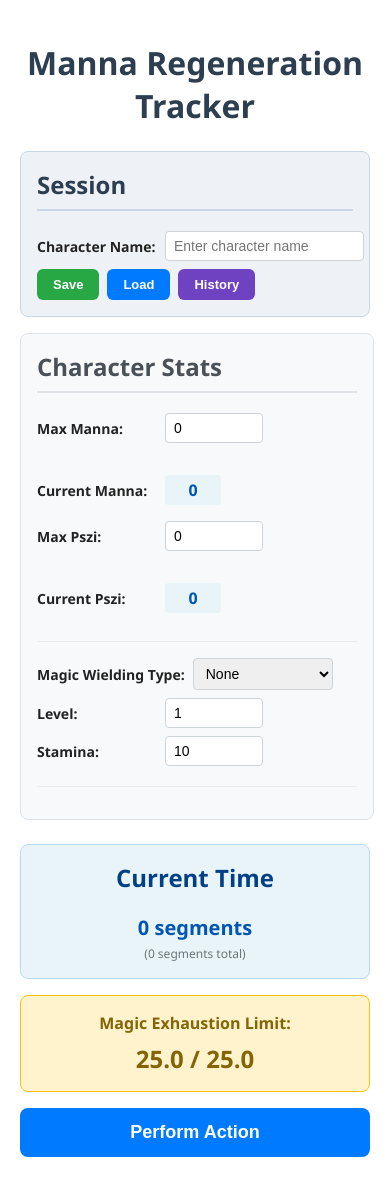
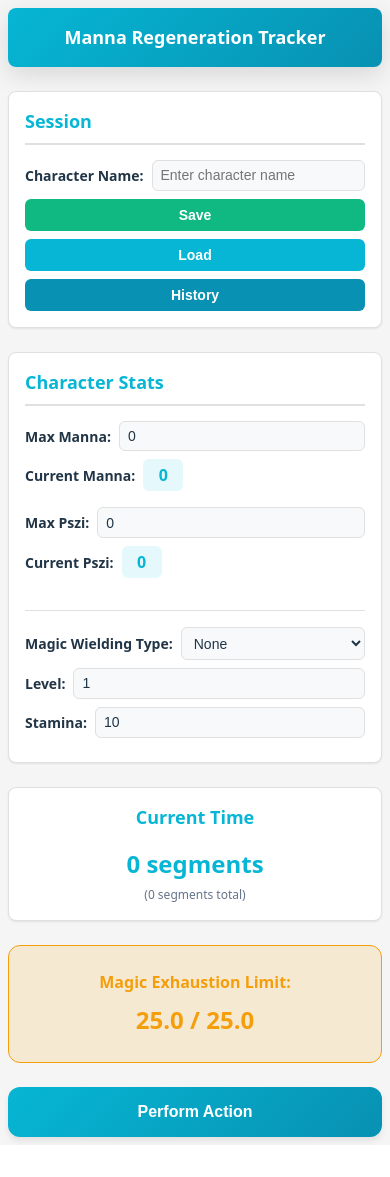
Before and after one commit to Sirazad/manna_regen, a React (Vite) app in the folder frontend/: page / in a window 390 px wide. After the commit the page ends 1145 px from the top, so only its background shows below. Built offline with nearby package versions, Linux system fonts and the light colour scheme; the HTML template or start-up script is replaced by a standard one.

Commit message:
Apply magus-diary color scheme with CSS variables and mobile-responsive design
Co-authored-by: Sirazad <67080994+Sirazad@users.noreply.github.com>

```diff
--- a/frontend/index.html
+++ b/frontend/index.html
@@ -4,7 +4,7 @@
     <meta charset="utf-8" />
     <link rel="icon" href="/favicon.ico" />
     <meta name="viewport" content="width=device-width, initial-scale=1" />
-    <meta name="theme-color" content="#000000" />
+    <meta name="theme-color" content="#1a1a1a" />
     <meta name="description" content="Manna Regeneration Tracker" />
     <title>Manna Regen Tracker</title>
   </head>
--- a/frontend/src/App.css
+++ b/frontend/src/App.css
@@ -1,77 +1,102 @@
+/* ===== App Layout ===== */
 .App {
   max-width: 960px;
   margin: 0 auto;
-  padding: 20px;
-  font-family: 'Segoe UI', Tahoma, Geneva, Verdana, sans-serif;
-  color: #222;
+  padding: var(--spacing-lg);
+  min-height: 100vh;
 }
 
 .App h1 {
   text-align: center;
-  color: #2c3e50;
-  margin-bottom: 24px;
+  margin: 0 0 var(--spacing-lg);
+  font-size: var(--font-size-2xl);
+  font-weight: 700;
+  background: linear-gradient(135deg, var(--color-primary) 0%, var(--color-secondary) 100%);
+  color: white;
+  padding: var(--spacing-xl);
+  border-radius: var(--radius-xl);
+  box-shadow: var(--shadow-lg);
 }
 
 .main-layout {
   display: flex;
-  gap: 24px;
+  gap: var(--spacing-lg);
   flex-wrap: wrap;
 }
 
-/* Character Panel */
+/* ===== Character Panel ===== */
 .character-panel {
   flex: 1;
-  min-width: 320px;
-  background: #f8f9fa;
-  border-radius: 8px;
-  padding: 16px;
-  border: 1px solid #dee2e6;
+  min-width: 300px;
+  background: var(--color-surface);
+  border-radius: var(--radius-xl);
+  padding: var(--spacing-lg);
+  border: 1px solid var(--color-border);
+  box-shadow: var(--shadow-sm);
 }
 
 .character-panel h2 {
   margin-top: 0;
-  color: #495057;
-  border-bottom: 2px solid #dee2e6;
-  padding-bottom: 8px;
+  color: var(--color-primary);
+  border-bottom: 2px solid var(--color-border);
+  padding-bottom: var(--spacing-sm);
+  font-size: var(--font-size-lg);
 }
 
 .stat-group {
-  margin-bottom: 16px;
-  padding-bottom: 12px;
-  border-bottom: 1px solid #e9ecef;
+  margin-bottom: var(--spacing-md);
+  padding-bottom: var(--spacing-md);
+  border-bottom: 1px solid var(--color-border);
+}
+
+.stat-group:last-child {
+  border-bottom: none;
+  margin-bottom: 0;
+  padding-bottom: 0;
 }
 
 .stat-pair-row {
   display: flex;
   align-items: center;
-  gap: 24px;
-  margin-bottom: 8px;
-  flex-wrap: wrap;
+  gap: var(--spacing-lg);
+  margin-bottom: var(--spacing-sm);
 }
 
 .stat-pair-row > .stat-row {
-  flex: 0 0 auto;
+  flex: 1 1 0;
+  min-width: 0;
 }
 
 .stat-row {
   display: flex;
   align-items: center;
-  gap: 8px;
-  margin-bottom: 8px;
+  gap: var(--spacing-sm);
+  margin-bottom: var(--spacing-sm);
 }
 
 .stat-row label {
   min-width: 120px;
   font-weight: 600;
-  font-size: 14px;
+  font-size: var(--font-size-sm);
+  color: var(--color-text);
 }
 
 .stat-row input[type="number"],
 .stat-row select {
-  padding: 6px 8px;
-  border: 1px solid #ced4da;
-  border-radius: 4px;
-  font-size: 14px;
+  padding: 0.4rem 0.5rem;
+  border: 1px solid var(--color-border);
+  border-radius: var(--radius-md);
+  font-size: var(--font-size-sm);
+  background-color: var(--color-surface-elevated);
+  color: var(--color-text);
+  transition: border-color 0.2s ease;
+}
+
+.stat-row input[type="number"]:focus,
+.stat-row select:focus {
+  outline: none;
+  border-color: var(--color-primary);
+  box-shadow: 0 0 0 2px rgba(6, 182, 212, 0.2);
 }
 
 .stat-row input[type="number"] {
@@ -83,146 +108,173 @@
 }
 
 .current-value {
-  font-size: 16px;
+  font-size: var(--font-size-base);
   font-weight: 700;
-  color: #0056b3;
-  padding: 4px 8px;
-  background: #e8f4f8;
-  border-radius: 4px;
+  color: var(--color-primary);
+  padding: 0.25rem 0.5rem;
+  background: rgba(6, 182, 212, 0.1);
+  border-radius: var(--radius-md);
   min-width: 40px;
   text-align: center;
 }
 
-/* Right Panel */
+/* ===== Panels ===== */
+.left-panel {
+  flex: 1;
+  min-width: 300px;
+  display: flex;
+  flex-direction: column;
+  gap: var(--spacing-lg);
+}
+
 .right-panel {
   flex: 1;
-  min-width: 280px;
+  min-width: 260px;
   display: flex;
   flex-direction: column;
-  gap: 16px;
+  gap: var(--spacing-lg);
 }
 
-/* Time Display */
+/* ===== Time Display ===== */
 .time-display {
-  background: #e8f4f8;
-  border-radius: 8px;
-  padding: 16px;
+  background: var(--color-surface);
+  border-radius: var(--radius-xl);
+  padding: var(--spacing-lg);
   text-align: center;
-  border: 1px solid #b8daff;
+  border: 1px solid var(--color-border);
+  box-shadow: var(--shadow-sm);
 }
 
 .time-display h2 {
   margin-top: 0;
-  color: #004085;
+  color: var(--color-primary);
+  font-size: var(--font-size-lg);
 }
 
 .time-value {
-  font-size: 20px;
+  font-size: var(--font-size-xl);
   font-weight: 700;
-  color: #0056b3;
+  color: var(--color-primary);
 }
 
 .time-raw {
-  font-size: 12px;
-  color: #6c757d;
-  margin-top: 4px;
+  font-size: var(--font-size-xs);
+  color: var(--color-text-muted);
+  margin-top: var(--spacing-xs);
 }
 
-/* Magic Exhaustion */
+/* ===== Magic Exhaustion ===== */
 .magic-exhaustion-display {
-  background: #fff3cd;
-  border-radius: 8px;
-  padding: 16px;
+  background: var(--color-warning-bg);
+  border-radius: var(--radius-xl);
+  padding: var(--spacing-lg);
   text-align: center;
-  border: 1px solid #ffc107;
+  border: 1px solid var(--color-warning);
 }
 
 .magic-exhaustion-display label {
   font-weight: 600;
   display: block;
-  margin-bottom: 8px;
-  color: #856404;
+  margin-bottom: var(--spacing-sm);
+  color: var(--color-warning);
 }
 
 .magic-exhaustion-display span {
-  font-size: 24px;
+  font-size: var(--font-size-xl);
   font-weight: 700;
-  color: #856404;
+  color: var(--color-warning);
 }
 
 .warning-value {
-  color: #dc3545 !important;
+  color: var(--color-danger) !important;
 }
 
-/* Action Button */
+/* ===== Action Button ===== */
 .action-button {
-  padding: 14px 24px;
-  font-size: 18px;
+  padding: 0.875rem var(--spacing-lg);
+  font-size: var(--font-size-lg);
   font-weight: 700;
-  background: #007bff;
+  background: linear-gradient(135deg, var(--color-primary) 0%, var(--color-secondary) 100%);
   color: white;
   border: none;
-  border-radius: 8px;
+  border-radius: var(--radius-xl);
   cursor: pointer;
-  transition: background 0.2s;
+  transition: opacity 0.2s ease, transform 0.1s ease;
+  box-shadow: var(--shadow-md);
 }
 
 .action-button:hover {
-  background: #0056b3;
+  opacity: 0.9;
 }
 
-/* Dialog */
+.action-button:active {
+  transform: scale(0.98);
+}
+
+/* ===== Dialog ===== */
 .dialog-overlay {
   position: fixed;
   top: 0;
   left: 0;
   width: 100%;
   height: 100%;
-  background: rgba(0, 0, 0, 0.5);
+  background: rgba(0, 0, 0, 0.6);
   display: flex;
   align-items: center;
   justify-content: center;
   z-index: 1000;
+  padding: var(--spacing-md);
 }
 
 .dialog {
-  background: white;
-  border-radius: 12px;
-  padding: 24px;
+  background: var(--color-surface);
+  border-radius: var(--radius-xl);
+  padding: var(--spacing-xl);
   max-width: 500px;
-  width: 90%;
-  max-height: 80vh;
+  width: 100%;
+  max-height: 85vh;
   overflow-y: auto;
-  box-shadow: 0 8px 32px rgba(0, 0, 0, 0.3);
+  box-shadow: var(--shadow-lg);
+  border: 1px solid var(--color-border);
 }
 
 .dialog h2 {
   margin-top: 0;
-  color: #2c3e50;
-  border-bottom: 2px solid #dee2e6;
-  padding-bottom: 8px;
+  color: var(--color-primary);
+  border-bottom: 2px solid var(--color-border);
+  padding-bottom: var(--spacing-sm);
+  font-size: var(--font-size-lg);
 }
 
 .action-type-select {
-  margin-bottom: 16px;
+  margin-bottom: var(--spacing-md);
 }
 
 .action-type-select label {
   font-weight: 600;
   display: block;
-  margin-bottom: 4px;
+  margin-bottom: var(--spacing-xs);
+  color: var(--color-text);
 }
 
 .action-type-select select {
   width: 100%;
-  padding: 8px;
-  border: 1px solid #ced4da;
-  border-radius: 4px;
-  font-size: 14px;
+  padding: var(--spacing-sm);
+  border: 1px solid var(--color-border);
+  border-radius: var(--radius-md);
+  font-size: var(--font-size-sm);
+  background-color: var(--color-surface-elevated);
+  color: var(--color-text);
+}
+
+.action-type-select select:focus {
+  outline: none;
+  border-color: var(--color-primary);
+  box-shadow: 0 0 0 2px rgba(6, 182, 212, 0.2);
 }
 
 .dialog .stat-row {
-  margin-bottom: 12px;
+  margin-bottom: var(--spacing-md);
 }
 
 .dialog .stat-row label {
@@ -234,18 +286,19 @@
 }
 
 .time-input-group {
-  margin: 16px 0;
+  margin: var(--spacing-md) 0;
 }
 
 .time-input-group > label {
   font-weight: 600;
   display: block;
-  margin-bottom: 8px;
+  margin-bottom: var(--spacing-sm);
+  color: var(--color-text);
 }
 
 .time-inputs {
   display: flex;
-  gap: 8px;
+  gap: var(--spacing-sm);
   flex-wrap: wrap;
 }
 
@@ -257,183 +310,204 @@
 
 .time-inputs input {
   width: 60px;
-  padding: 6px;
-  border: 1px solid #ced4da;
-  border-radius: 4px;
+  padding: 0.4rem;
+  border: 1px solid var(--color-border);
+  border-radius: var(--radius-md);
   text-align: center;
-  font-size: 14px;
+  font-size: var(--font-size-sm);
+  background-color: var(--color-surface-elevated);
+  color: var(--color-text);
+}
+
+.time-inputs input:focus {
+  outline: none;
+  border-color: var(--color-primary);
+  box-shadow: 0 0 0 2px rgba(6, 182, 212, 0.2);
 }
 
 .time-inputs span {
-  font-size: 11px;
-  color: #6c757d;
-  margin-top: 2px;
+  font-size: var(--font-size-xs);
+  color: var(--color-text-muted);
+  margin-top: var(--spacing-xs);
 }
 
 .dialog-buttons {
   display: flex;
-  gap: 12px;
-  margin-top: 20px;
+  gap: var(--spacing-md);
+  margin-top: var(--spacing-xl);
   justify-content: flex-end;
 }
 
 .confirm-button {
-  padding: 10px 20px;
-  background: #28a745;
+  padding: 0.625rem var(--spacing-lg);
+  background: var(--color-success);
   color: white;
   border: none;
-  border-radius: 6px;
+  border-radius: var(--radius-md);
   cursor: pointer;
   font-weight: 600;
-  font-size: 14px;
+  font-size: var(--font-size-sm);
+  transition: opacity 0.2s ease;
 }
 
 .confirm-button:hover {
-  background: #218838;
+  opacity: 0.9;
 }
 
 .cancel-button {
-  padding: 10px 20px;
-  background: #6c757d;
-  color: white;
-  border: none;
-  border-radius: 6px;
+  padding: 0.625rem var(--spacing-lg);
+  background: transparent;
+  color: var(--color-text-muted);
+  border: 1px solid var(--color-border);
+  border-radius: var(--radius-md);
   cursor: pointer;
   font-weight: 600;
-  font-size: 14px;
+  font-size: var(--font-size-sm);
+  transition: all 0.2s ease;
 }
 
 .cancel-button:hover {
-  background: #5a6268;
+  border-color: var(--color-text-muted);
+  color: var(--color-text);
 }
 
-/* Warning */
+/* ===== Warning ===== */
 .warning-dialog {
   text-align: center;
 }
 
 .warning-text {
-  color: #dc3545;
-  font-size: 16px;
+  color: var(--color-danger);
+  font-size: var(--font-size-base);
   font-weight: 600;
-  padding: 16px;
-  background: #f8d7da;
-  border-radius: 6px;
-  border: 1px solid #f5c6cb;
+  padding: var(--spacing-md);
+  background: var(--color-danger-bg);
+  border-radius: var(--radius-md);
+  border: 1px solid var(--color-danger);
 }
 
-/* Status Message */
+/* ===== Status Message ===== */
 .status-message {
   text-align: center;
-  padding: 8px 16px;
-  margin-bottom: 16px;
-  background: #d4edda;
-  color: #155724;
-  border-radius: 6px;
-  border: 1px solid #c3e6cb;
+  padding: var(--spacing-sm) var(--spacing-md);
+  margin-bottom: var(--spacing-md);
+  background: var(--color-success-bg);
+  color: var(--color-success);
+  border-radius: var(--radius-md);
+  border: 1px solid var(--color-success);
   font-weight: 600;
 }
 
-/* Left Panel */
-.left-panel {
-  flex: 1;
-  min-width: 320px;
-  display: flex;
-  flex-direction: column;
-  gap: 16px;
-}
-
-/* Session Panel */
+/* ===== Session Panel ===== */
 .session-panel {
-  background: #eef2f7;
-  border-radius: 8px;
-  padding: 16px;
-  border: 1px solid #c8d6e5;
+  background: var(--color-surface);
+  border-radius: var(--radius-xl);
+  padding: var(--spacing-lg);
+  border: 1px solid var(--color-border);
+  box-shadow: var(--shadow-sm);
 }
 
 .session-panel h2 {
   margin-top: 0;
-  color: #2c3e50;
-  border-bottom: 2px solid #c8d6e5;
-  padding-bottom: 8px;
+  color: var(--color-primary);
+  border-bottom: 2px solid var(--color-border);
+  padding-bottom: var(--spacing-sm);
+  font-size: var(--font-size-lg);
 }
 
 .session-panel input[type="text"] {
-  padding: 6px 8px;
-  border: 1px solid #ced4da;
-  border-radius: 4px;
-  font-size: 14px;
+  padding: 0.4rem 0.5rem;
+  border: 1px solid var(--color-border);
+  border-radius: var(--radius-md);
+  font-size: var(--font-size-sm);
   flex: 1;
+  background-color: var(--color-surface-elevated);
+  color: var(--color-text);
+}
+
+.session-panel input[type="text"]:focus {
+  outline: none;
+  border-color: var(--color-primary);
+  box-shadow: 0 0 0 2px rgba(6, 182, 212, 0.2);
 }
 
 .session-buttons {
   display: flex;
-  gap: 8px;
-  margin-top: 8px;
+  gap: var(--spacing-sm);
+  margin-top: var(--spacing-sm);
+  flex-wrap: wrap;
 }
 
 .save-button, .load-button, .history-button {
-  padding: 8px 16px;
+  padding: var(--spacing-sm) var(--spacing-md);
   border: none;
-  border-radius: 6px;
+  border-radius: var(--radius-md);
   cursor: pointer;
   font-weight: 600;
-  font-size: 13px;
+  font-size: var(--font-size-sm);
   color: white;
+  transition: opacity 0.2s ease;
 }
 
-.save-button { background: #28a745; }
-.save-button:hover { background: #218838; }
-.load-button { background: #007bff; }
-.load-button:hover { background: #0056b3; }
-.history-button { background: #6f42c1; }
-.history-button:hover { background: #5a2d91; }
+.save-button:hover, .load-button:hover, .history-button:hover {
+  opacity: 0.9;
+}
+
+.save-button { background: var(--color-success); }
+.load-button { background: var(--color-primary); }
+.history-button { background: var(--color-secondary); }
 
 .load-session-button {
-  padding: 4px 10px;
-  background: #007bff;
+  padding: 0.25rem 0.625rem;
+  background: var(--color-primary);
   color: white;
   border: none;
-  border-radius: 4px;
+  border-radius: var(--radius-sm);
   cursor: pointer;
-  font-size: 12px;
+  font-size: var(--font-size-xs);
+  transition: opacity 0.2s ease;
 }
 
-.load-session-button:hover { background: #0056b3; }
+.load-session-button:hover { opacity: 0.9; }
 
-/* Session List */
+/* ===== Session List ===== */
 .session-list {
-  margin-top: 12px;
-  background: white;
-  border-radius: 6px;
-  padding: 12px;
-  border: 1px solid #dee2e6;
+  margin-top: var(--spacing-md);
+  background: var(--color-surface-elevated);
+  border-radius: var(--radius-md);
+  padding: var(--spacing-md);
+  border: 1px solid var(--color-border);
+  overflow-x: auto;
+  -webkit-overflow-scrolling: touch;
 }
 
 .session-list h3 {
   margin-top: 0;
-  margin-bottom: 8px;
-  color: #495057;
+  margin-bottom: var(--spacing-sm);
+  color: var(--color-text);
+  font-size: var(--font-size-sm);
 }
 
 .session-list table {
   width: 100%;
   border-collapse: collapse;
-  font-size: 13px;
+  font-size: var(--font-size-sm);
 }
 
 .session-list th, .session-list td {
-  padding: 6px 8px;
+  padding: 0.4rem 0.5rem;
   text-align: left;
-  border-bottom: 1px solid #e9ecef;
+  border-bottom: 1px solid var(--color-border);
+  white-space: nowrap;
 }
 
 .session-list th {
-  background: #f8f9fa;
+  background: var(--color-surface);
   font-weight: 600;
+  color: var(--color-text-muted);
 }
 
-/* History Panel */
+/* ===== History Panel ===== */
 .history-dialog {
   max-width: 700px;
 }
@@ -441,16 +515,140 @@
 .history-table {
   width: 100%;
   border-collapse: collapse;
-  font-size: 13px;
+  font-size: var(--font-size-sm);
 }
 
 .history-table th, .history-table td {
-  padding: 8px;
+  padding: var(--spacing-sm);
   text-align: left;
-  border-bottom: 1px solid #e9ecef;
+  border-bottom: 1px solid var(--color-border);
 }
 
 .history-table th {
-  background: #f8f9fa;
+  background: var(--color-surface-elevated);
   font-weight: 600;
+  color: var(--color-text-muted);
 }
+
+/* ===== Responsive: Tablet ===== */
+@media (max-width: 768px) {
+  .App {
+    padding: var(--spacing-md);
+  }
+
+  .App h1 {
+    font-size: var(--font-size-xl);
+    padding: var(--spacing-lg);
+  }
+
+  .main-layout {
+    flex-direction: column;
+  }
+
+  .left-panel,
+  .right-panel {
+    min-width: 0;
+    width: 100%;
+  }
+
+  .stat-pair-row {
+    gap: var(--spacing-md);
+  }
+
+  .stat-row label {
+    min-width: 100px;
+  }
+
+  .dialog {
+    padding: var(--spacing-lg);
+  }
+
+  .history-dialog {
+    max-width: 100%;
+  }
+}
+
+/* ===== Responsive: Mobile ===== */
+@media (max-width: 480px) {
+  .App {
+    padding: var(--spacing-sm);
+  }
+
+  .App h1 {
+    font-size: var(--font-size-lg);
+    padding: var(--spacing-md);
+    border-radius: var(--radius-lg);
+  }
+
+  .character-panel,
+  .session-panel,
+  .time-display {
+    padding: var(--spacing-md);
+    border-radius: var(--radius-lg);
+  }
+
+  .stat-pair-row {
+    flex-direction: column;
+    gap: 0;
+    align-items: flex-start;
+  }
+
+  .stat-row {
+    width: 100%;
+  }
+
+  .stat-row label {
+    min-width: 0;
+    flex-shrink: 0;
+  }
+
+  .stat-row input[type="number"],
+  .stat-row select {
+    flex: 1;
+    min-width: 0;
+    width: auto;
+  }
+
+  .session-buttons {
+    flex-direction: column;
+  }
+
+  .save-button, .load-button, .history-button {
+    width: 100%;
+    text-align: center;
+  }
+
+  .dialog {
+    padding: var(--spacing-md);
+    border-radius: var(--radius-lg);
+    margin: var(--spacing-sm);
+  }
+
+  .dialog-buttons {
+    flex-direction: column-reverse;
+    gap: var(--spacing-sm);
+  }
+
+  .confirm-button, .cancel-button {
+    width: 100%;
+    text-align: center;
+  }
+
+  .time-inputs {
+    justify-content: space-between;
+  }
+
+  .time-inputs > div {
+    flex: 1;
+    min-width: 0;
+  }
+
+  .time-inputs input {
+    width: 100%;
+  }
+
+  .action-button {
+    font-size: var(--font-size-base);
+    padding: var(--spacing-md);
+  }
+}
--- a/frontend/src/index.css
+++ b/frontend/src/index.css
@@ -1,13 +1,91 @@
+/* Design system tokens — matching magus-diary color scheme */
+:root {
+  font-family: system-ui, Avenir, Helvetica, Arial, sans-serif;
+  line-height: 1.5;
+  font-weight: 400;
+
+  color-scheme: light dark;
+  color: rgba(255, 255, 255, 0.87);
+  background-color: #242424;
+
+  font-synthesis: none;
+  text-rendering: optimizeLegibility;
+  -webkit-font-smoothing: antialiased;
+  -moz-osx-font-smoothing: grayscale;
+
+  /* Spacing */
+  --spacing-xs: 0.25rem;
+  --spacing-sm: 0.5rem;
+  --spacing-md: 1rem;
+  --spacing-lg: 1.5rem;
+  --spacing-xl: 2rem;
+
+  /* Colors */
+  --color-primary: #06b6d4;
+  --color-secondary: #0891b2;
+  --color-background: #1a1a1a;
+  --color-surface: #242424;
+  --color-surface-elevated: #2a2a2a;
+  --color-border: #3a3a3a;
+  --color-text: rgba(255, 255, 255, 0.87);
+  --color-text-muted: rgba(255, 255, 255, 0.6);
+  --color-success: #10b981;
+  --color-success-bg: rgba(16, 185, 129, 0.15);
+  --color-warning: #f59e0b;
+  --color-warning-bg: rgba(245, 158, 11, 0.15);
+  --color-danger: #ef4444;
+  --color-danger-bg: rgba(239, 68, 68, 0.15);
+
+  /* Font sizes */
+  --font-size-xs: 0.75rem;
+  --font-size-sm: 0.875rem;
+  --font-size-base: 1rem;
+  --font-size-lg: 1.125rem;
+  --font-size-xl: 1.5rem;
+  --font-size-2xl: 2rem;
+
+  /* Shadows */
+  --shadow-sm: 0 1px 2px rgba(0, 0, 0, 0.3);
+  --shadow-md: 0 4px 6px rgba(0, 0, 0, 0.3);
+  --shadow-lg: 0 8px 25px rgba(0, 0, 0, 0.4);
+
+  /* Border radius */
+  --radius-sm: 0.25rem;
+  --radius-md: 0.375rem;
+  --radius-lg: 0.5rem;
+  --radius-xl: 0.75rem;
+}
+
 body {
   margin: 0;
-  font-family: -apple-system, BlinkMacSystemFont, 'Segoe UI', 'Roboto', 'Oxygen',
-    'Ubuntu', 'Cantarell', 'Fira Sans', 'Droid Sans', 'Helvetica Neue',
-    sans-serif;
-  -webkit-font-smoothing: antialiased;
-  -moz-osx-font-smoothing: grayscale;
+  min-width: 320px;
+  min-height: 100vh;
+  background-color: var(--color-background);
+  color: var(--color-text);
 }
 
-code {
-  font-family: source-code-pro, Menlo, Monaco, Consolas, 'Courier New',
-    monospace;
+*, *::before, *::after {
+  box-sizing: border-box;
 }
+
+@media (prefers-color-scheme: light) {
+  :root {
+    color: #213547;
+    background-color: #ffffff;
+
+    --color-background: #f5f5f5;
+    --color-surface: #ffffff;
+    --color-surface-elevated: #f8f9fa;
+    --color-border: #e0e0e0;
+    --color-text: #213547;
+    --color-text-muted: #64748b;
+    --shadow-sm: 0 1px 2px rgba(0, 0, 0, 0.08);
+    --shadow-md: 0 4px 6px rgba(0, 0, 0, 0.08);
+    --shadow-lg: 0 8px 25px rgba(0, 0, 0, 0.12);
+  }
+
+  body {
+    background-color: var(--color-background);
+    color: var(--color-text);
+  }
+}
```
